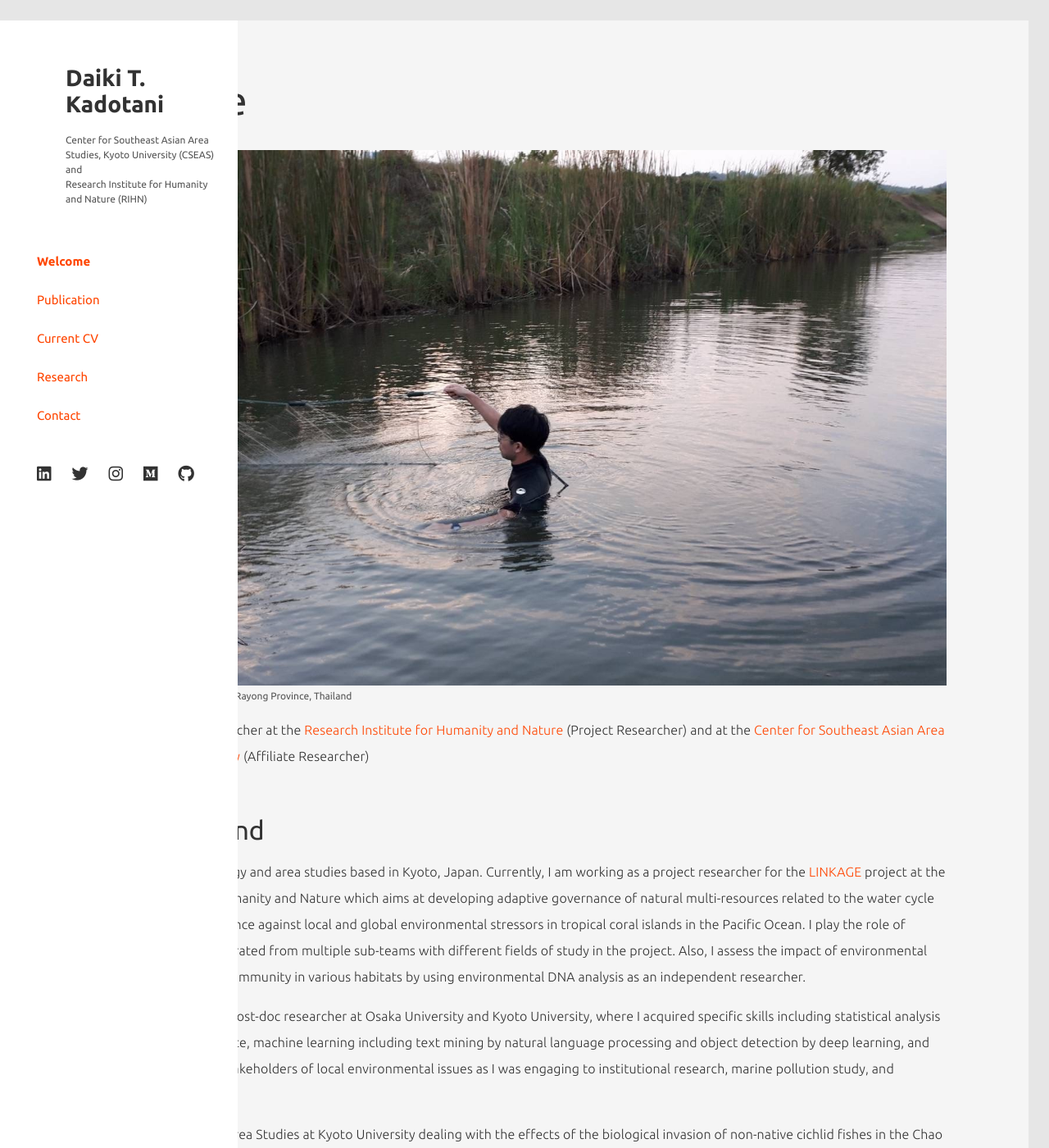
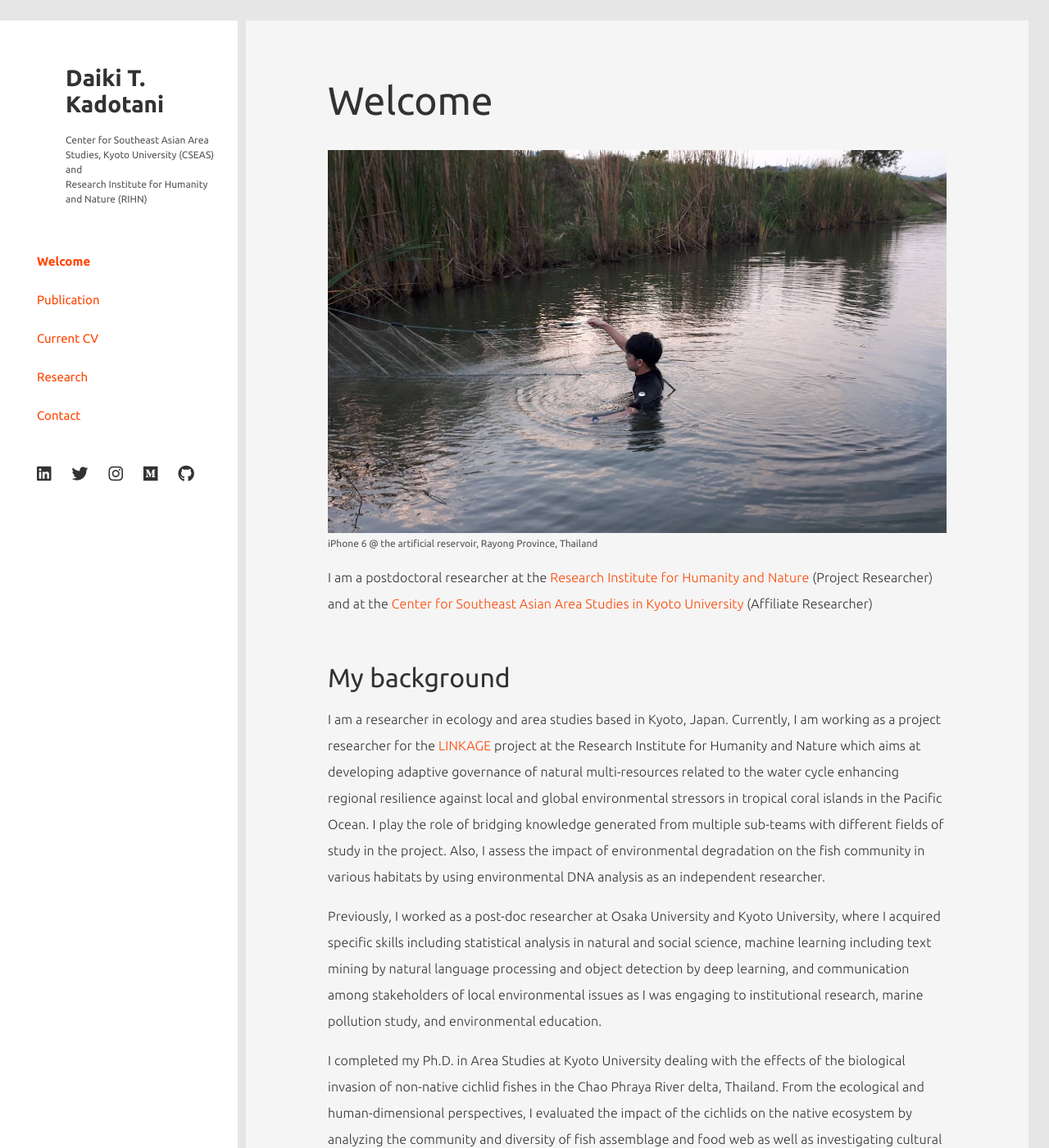
Before and after one commit to tjdk1992/tjdk1992.github.io, a Jekyll site: the page built from index.md, in a window 1280 px wide and 1400 px high. Shown: the whole window at 82% size. Built offline with Jekyll 4.4.1, drawn with Linux system fonts in a browser that asks for light colours; nearby versions of some CDN libraries.

Commit message:
update site

```diff
--- a/assets/css/pages/contact.css
+++ b/assets/css/pages/contact.css
@@ -6,7 +6,7 @@
 }
 
 #main-in {
-  padding-left: 0px;
+  padding-left: 300px;
 }
 
 #main p {
--- a/assets/css/pages/home.css
+++ b/assets/css/pages/home.css
@@ -6,7 +6,7 @@
 }
 
 #main-in {
-  padding-left: 0px;
+  padding-left: 300px;
 }
 
 #main p {
--- a/assets/css/pages/publications.css
+++ b/assets/css/pages/publications.css
@@ -6,7 +6,7 @@
 }
 
 #main-in {
-  padding-left: 0px;
+  padding-left: 300px;
 }
 
 #main p {
--- a/assets/css/pages/research.css
+++ b/assets/css/pages/research.css
@@ -6,7 +6,7 @@
 }
 
 #main-in {
-  padding-left: 0px;
+  padding-left: 300px;
 }
 
 #main p {
```
